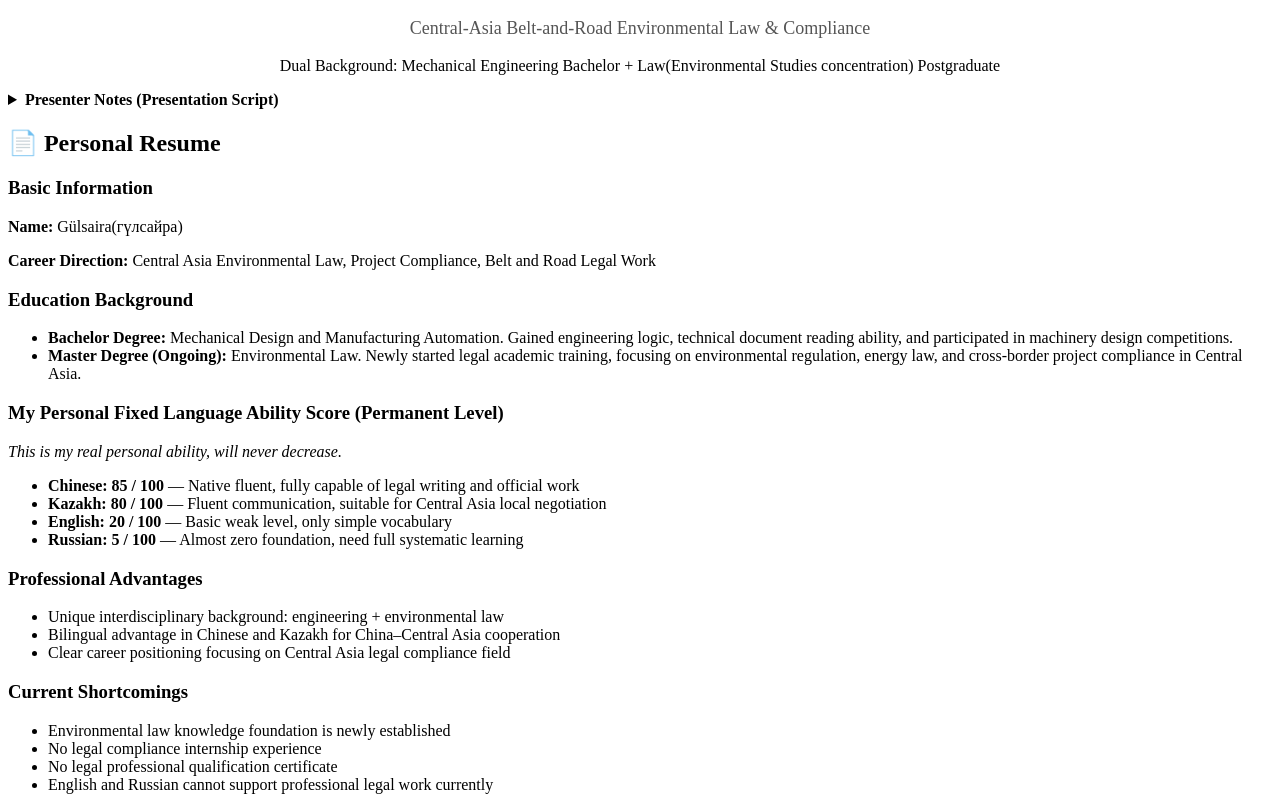
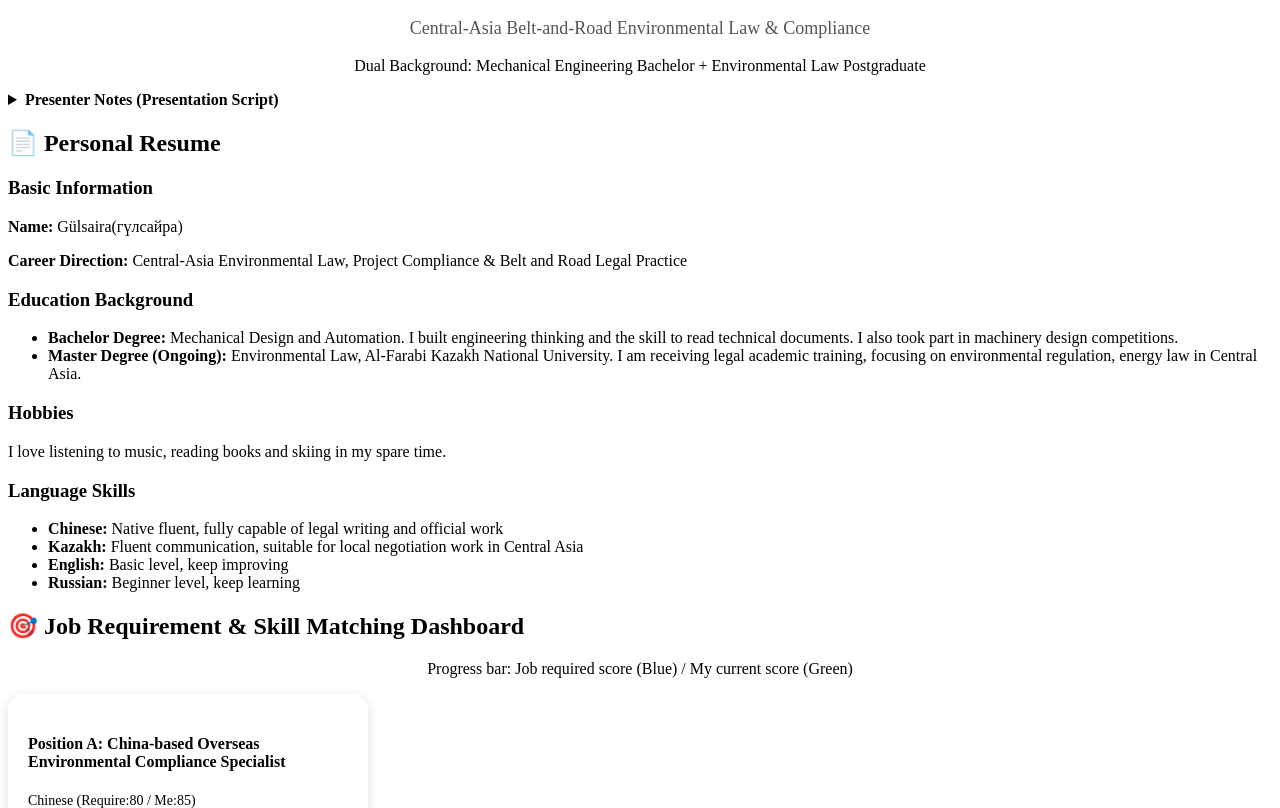
Before and after one commit to kulsaira/kulsaira.github.io, a plain HTML site: page index.html in a window 1280 px wide. Shown: the part 128-936 px from the top of the page. Drawn offline with Linux system fonts and the light colour scheme.

Commit message:
Update index.html

```diff
--- a/index.html
+++ b/index.html
@@ -32,7 +32,7 @@
      Central‑Asia Belt‑and‑Road Environmental Law & Compliance
  </p >
  <p style="text-align:center;">
-     Dual Background: Mechanical Engineering Bachelor + Law(Environmental Studies concentration) Postgraduate
+     Dual Background: Mechanical Engineering Bachelor + Environmental Law Postgraduate
  </p >
  <!-- 课堂汇报演讲稿（折叠区域） -->
  <details>
@@ -55,37 +55,27 @@
      <p>I hope I can reach my career goal step by step.</p >
      <p>Thank you.</p >
  </details>
- <!-- 第一大硬性板块：完整个人简历 -->
+ <!-- 个人简历板块【全部修正完毕】 -->
  <h2>📄 Personal Resume</h2>
  <h3>Basic Information</h3>
  <p><strong>Name:</strong> Gülsaira(гүлсайра)</p >
- <p><strong>Career Direction:</strong> Central Asia Environmental Law, Project Compliance, Belt and Road Legal Work</p >
+ <p><strong>Career Direction:</strong> Central‑Asia Environmental Law, Project Compliance & Belt and Road Legal Practice</p >
  <h3>Education Background</h3>
  <ul>
-     <li><strong>Bachelor Degree:</strong> Mechanical Design and Manufacturing Automation. Gained engineering logic, technical document reading ability, and participated in machinery design competitions.</li>
-     <li><strong>Master Degree (Ongoing):</strong> Environmental Law. Newly started legal academic training, focusing on environmental regulation, energy law, and cross‑border project compliance in Central Asia.</li>
+     <li><strong>Bachelor Degree:</strong> Mechanical Design and Automation. I built engineering thinking and the skill to read technical documents. I also took part in machinery design competitions.</li>
+     <li><strong>Master Degree (Ongoing):</strong> Environmental Law, Al‑Farabi Kazakh National University. I am receiving legal academic training, focusing on environmental regulation, energy law in Central Asia.</li>
  </ul>
- <h3>My Personal Fixed Language Ability Score (Permanent Level)</h3>
- <p><em>This is my real personal ability, will never decrease.</em></p >
+ <h3>Hobbies</h3>
+ <p>I love listening to music, reading books and skiing in my spare time.</p >
+ <h3>Language Skills</h3>
  <ul>
-     <li><strong>Chinese: 85 / 100</strong> — Native fluent, fully capable of legal writing and official work</li>
-     <li><strong>Kazakh: 80 / 100</strong> — Fluent communication, suitable for Central Asia local negotiation</li>
-     <li><strong>English: 20 / 100</strong> — Basic weak level, only simple vocabulary</li>
-     <li><strong>Russian: 5 / 100</strong> — Almost zero foundation, need full systematic learning</li>
+     <li><strong>Chinese:</strong> Native fluent, fully capable of legal writing and official work</li>
+     <li><strong>Kazakh:</strong> Fluent communication, suitable for local negotiation work in Central Asia</li>
+     <li><strong>English:</strong> Basic level, keep improving</li>
+     <li><strong>Russian:</strong> Beginner level, keep learning</li>
  </ul>
- <h3>Professional Advantages</h3>
- <ul>
-  <li>Unique interdisciplinary background: engineering + environmental law</li>
-     <li>Bilingual advantage in Chinese and Kazakh for China–Central Asia cooperation</li>
-     <li>Clear career positioning focusing on Central Asia legal compliance field</li>
- </ul>
- <h3>Current Shortcomings</h3>
- <ul>
-     <li>Environmental law knowledge foundation is newly established</li>
-     <li>No legal compliance internship experience</li>
-     <li>No legal professional qualification certificate</li>
-     <li>English and Russian cannot support professional legal work currently</li>
- </ul>
+ </body>
+ </html>
  <!-- ✅【方案1 进度条卡片打分板块】 -->
  <h2>🎯 Job Requirement & Skill Matching Dashboard</h2>
  <p style="text-align:center;">Progress bar: Job required score (Blue) / My current score (Green)</p >
```
